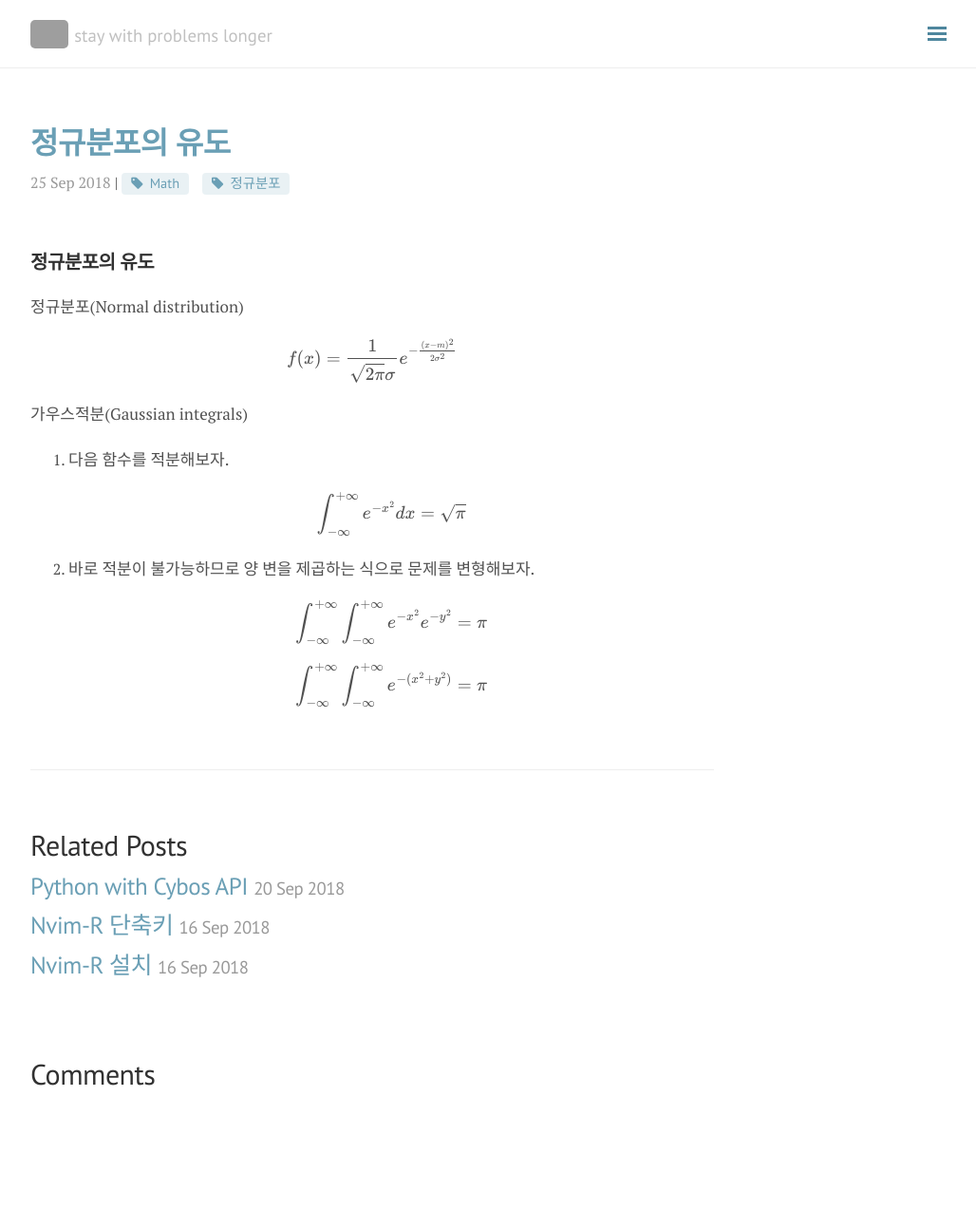
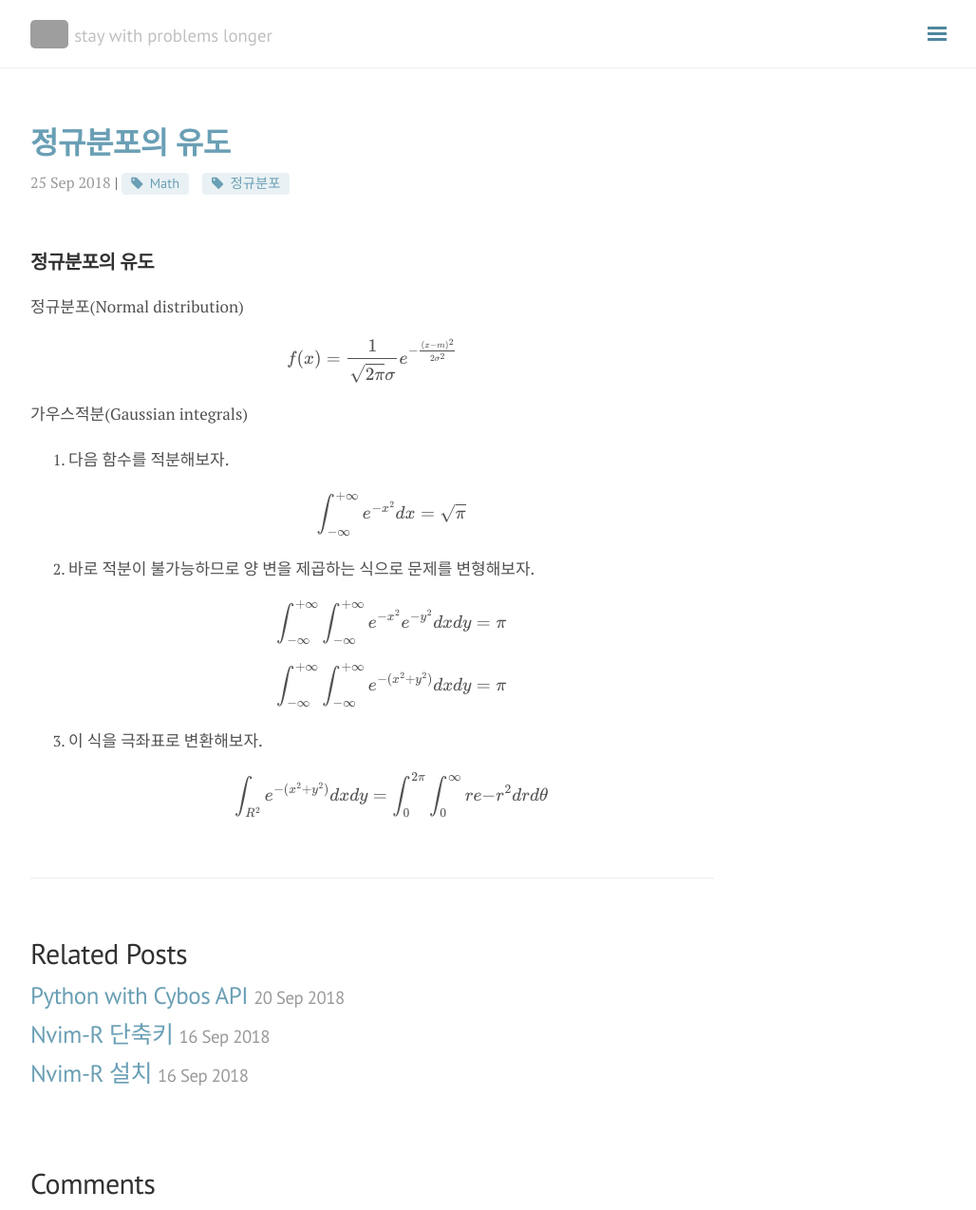
Before and after one commit to seokhoonj/seokhoonj.github.io, a Jekyll site: the page built from _posts/Math/2018-09-25-Math-normal_distribution.md, in a window 1280 px wide and 1274 px high. Shown: the whole window at 95% size, without its empty margins (248-1276 px from the left). Built offline with Jekyll 4.4.1, drawn with Linux system fonts in a browser that asks for light colours; nearby versions of some CDN libraries; formulas are drawn with MathJax 3; comment, search, counter and statistics services are not loaded; grey boxes are pictures that could not be loaded.

Commit message:
add _posts

```diff
--- a/_posts/Math/2018-09-25-Math-normal_distribution.md
+++ b/_posts/Math/2018-09-25-Math-normal_distribution.md
@@ -18,5 +18,8 @@ comments: false
 \\( \int\_{-\infty}^{+\infty} e^{-x^2} dx = \sqrt{\pi} \\)
 
 2. 바로 적분이 불가능하므로 양 변을 제곱하는 식으로 문제를 변형해보자.
-\\( \int\_{-\infty}^{+\infty}\int\_{-\infty}^{+\infty} e^{-x^2} e^{-y^2} = \pi \\)
-\\( \int\_{-\infty}^{+\infty}\int\_{-\infty}^{+\infty} e^{-(x^2+y^2)} = \pi \\)
+\\( \int\_{-\infty}^{+\infty}\int\_{-\infty}^{+\infty} e^{-x^2} e^{-y^2} dx dy = \pi \\)
+\\( \int\_{-\infty}^{+\infty}\int\_{-\infty}^{+\infty} e^{-(x^2+y^2)} dx dy = \pi \\)
+
+3. 이 식을 극좌표로 변환해보자.
+\\( \int\_{R^2}^{} e^{-(x^2+y^2)} dx dy = \int\_0^{2\pi}\int\_0^{\infty} re{-r^2} dr d\theta \\)
```
